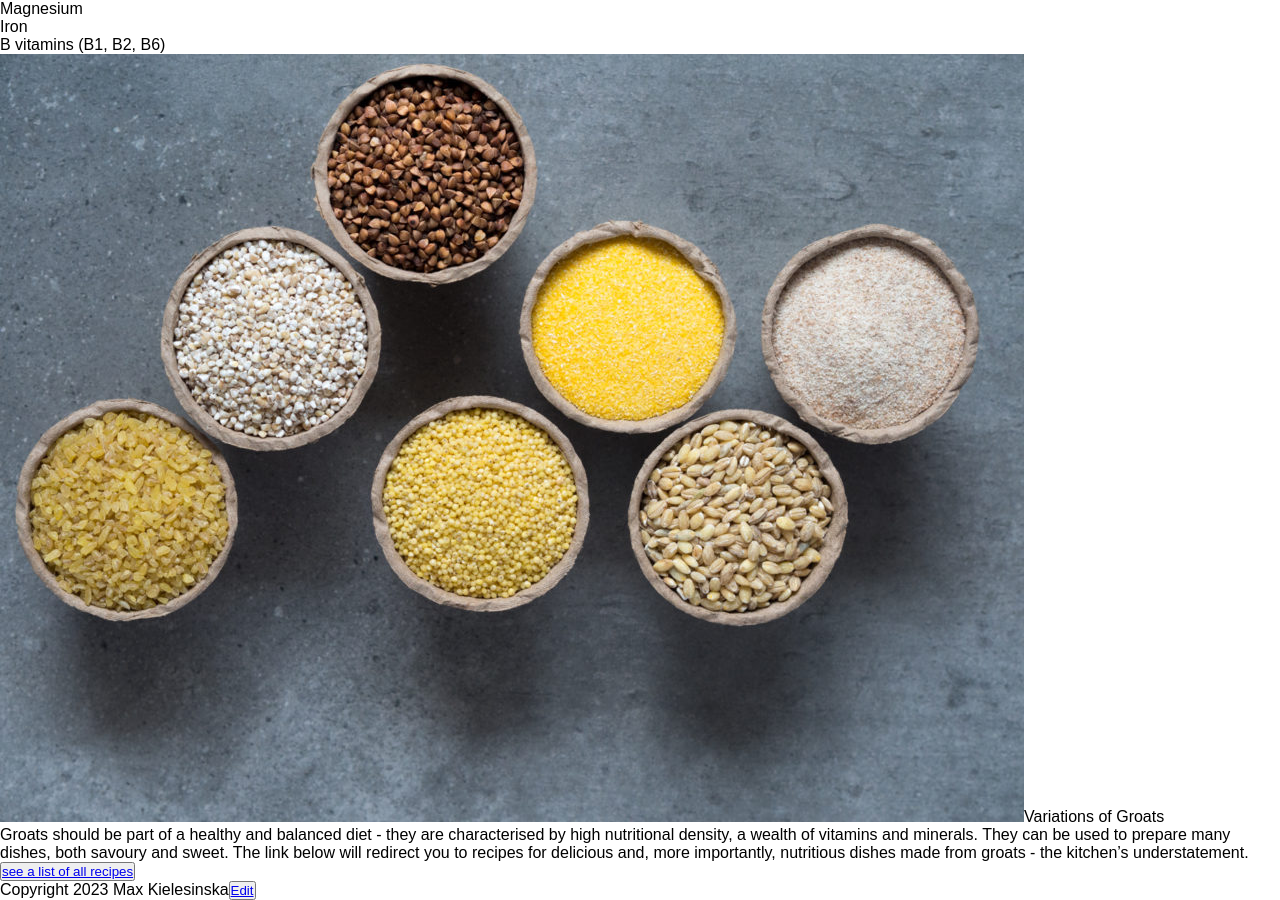
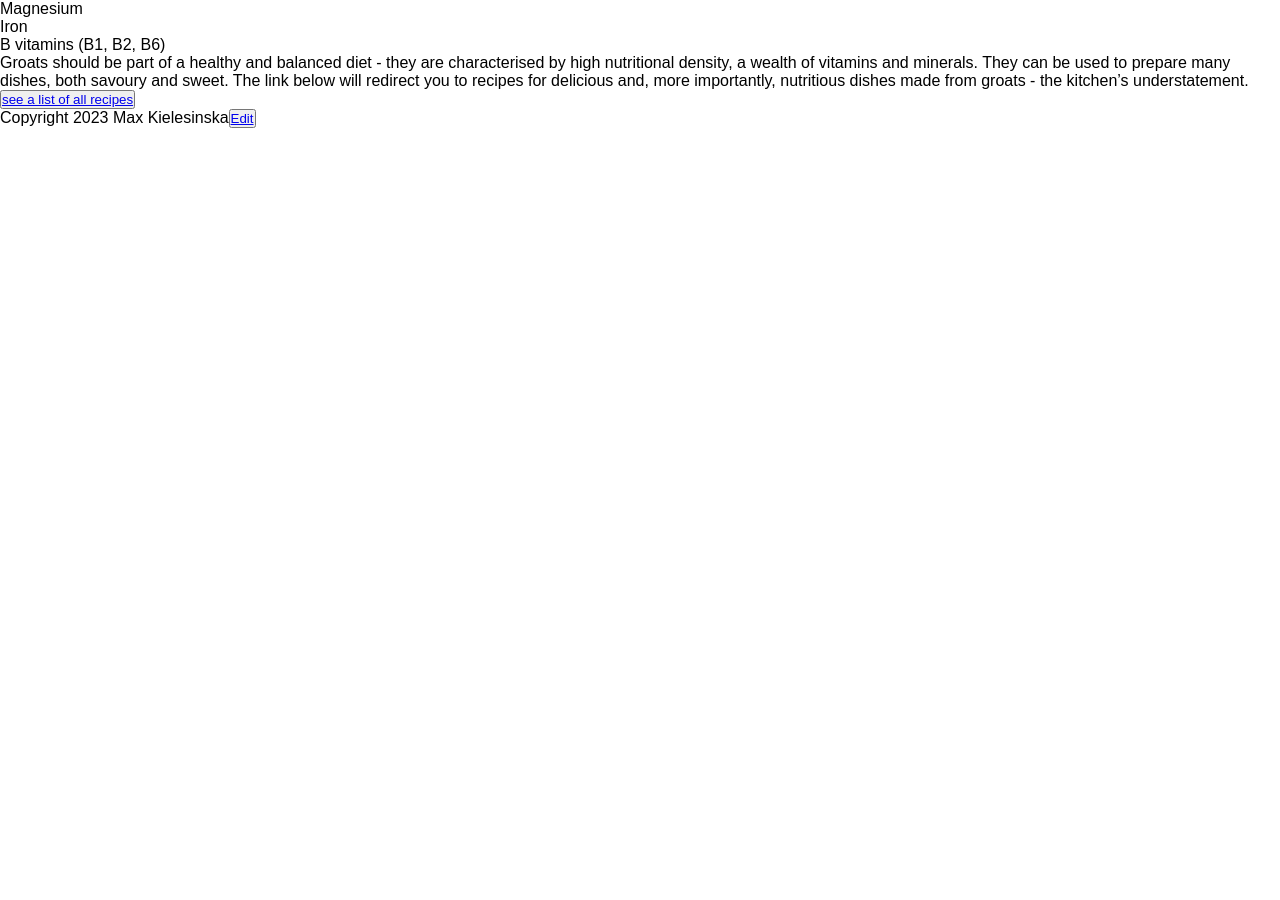
Before and after one commit to max19057767/maxrecipes, a Jekyll site: the page built from home/index.md, in a window 1280 px wide and 900 px high, scrolled down 1466 px. Built offline with Jekyll 4.4.1, drawn with Linux system fonts in a browser that asks for light colours; after the commit the page ends 1594 px from its top, so only the background shows below that.

Commit message:
Update Home Page “index”

```diff
--- a/home/index.md
+++ b/home/index.md
@@ -17,8 +17,4 @@ Groats, i.e. products obtained from cereal grains (completely or partially dehus
 
 
 
-![](../uploads/kasza-2.jpg "Variations of Groats ")
-
-
-
 Groats should be part of a healthy and balanced diet - they are characterised by high nutritional density, a wealth of vitamins and minerals. They can be used to prepare many dishes, both savoury and sweet. The link below will redirect you to recipes for delicious and, more importantly, nutritious dishes made from groats - the kitchen’s understatement.
```
